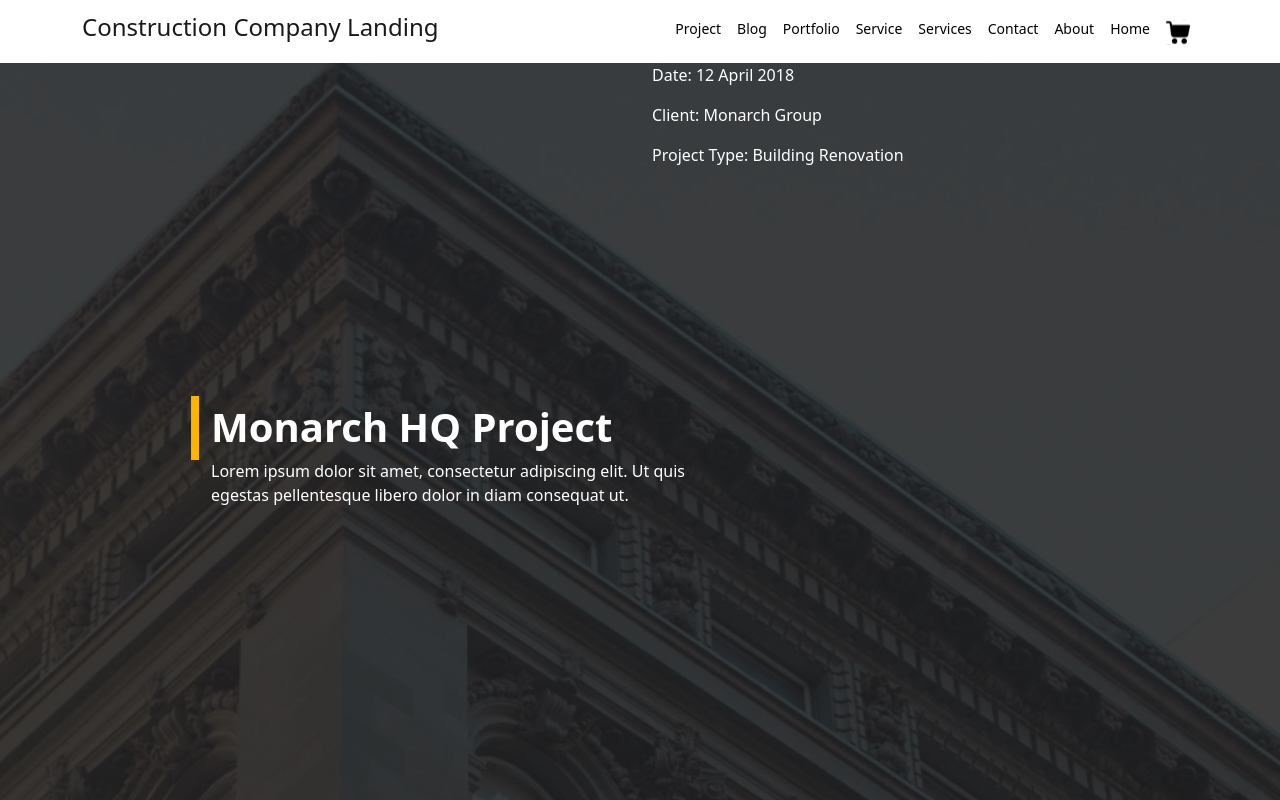
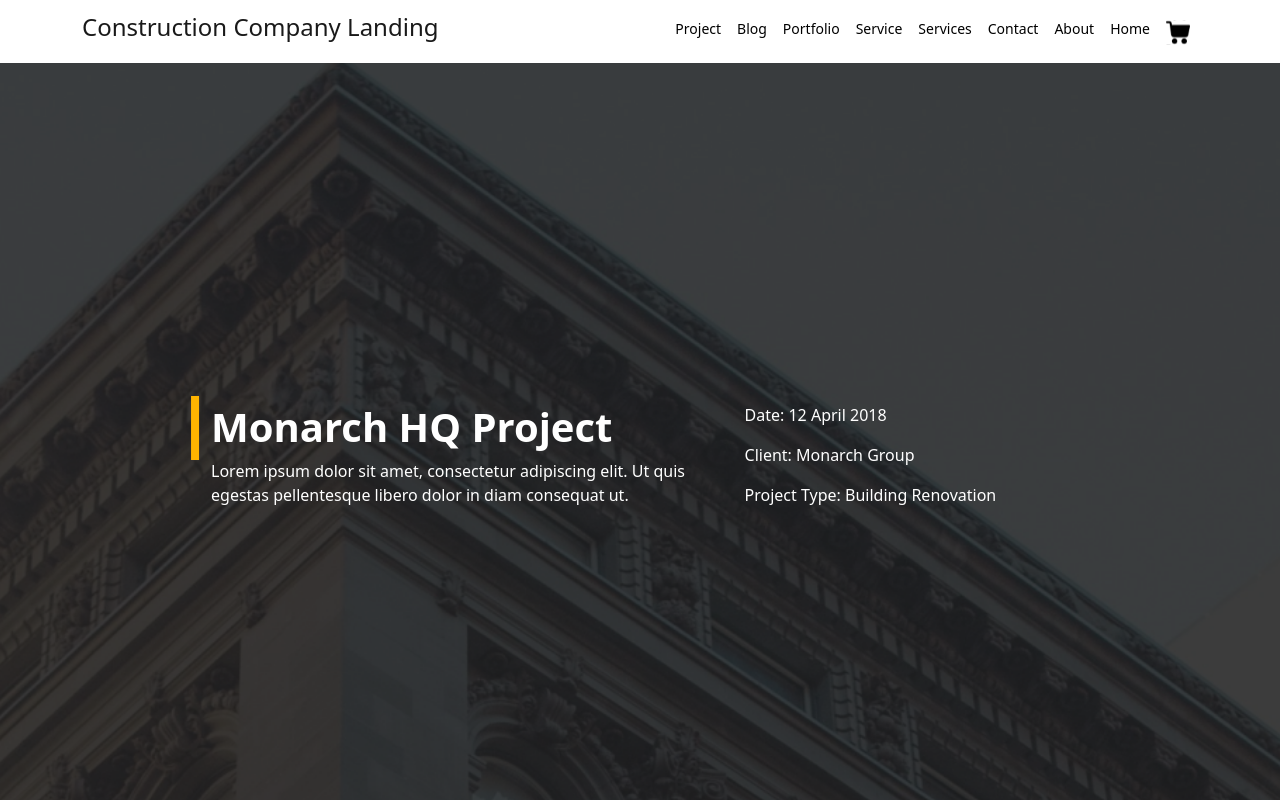
Before and after one commit to Iqrabutt2004/ConstructionCompany, a React (Create React App) app: page /project in a window 1280 px wide. Shown: the top 800 px of the page. Built offline with nearby package versions, Linux system fonts and the light colour scheme.

Commit message:
style changings

```diff
--- a/src/components/portfolioHeader/PortfolioHeader.css
+++ b/src/components/portfolioHeader/PortfolioHeader.css
@@ -23,6 +23,6 @@
     transform: rotate(-90deg);
     position: absolute;
     left: 480px;
-    top: 225px;
+    top: 286px;
 
 }
--- a/src/components/projectHeader/projectHeader.css
+++ b/src/components/projectHeader/projectHeader.css
@@ -21,3 +21,9 @@
     top: 21px;
     left: -48px;
 }
+.project-header{
+        position: absolute;
+    top: 50%;
+    left: 68%;
+    transform: translate(-50%, -50%);
+}
--- a/src/components/projectHeader/projectHeader.js
+++ b/src/components/projectHeader/projectHeader.js
@@ -22,7 +22,7 @@ const ProjectHeader =() => {
             </div>
           </Col>
           <Col md={6}>
-            <div className="text-white">
+            <div className="text-white project-header">
               <p>Date: 12 April 2018 </p>
               <p>Client: Monarch Group</p>
               <p>Project Type: Building Renovation</p>
```
